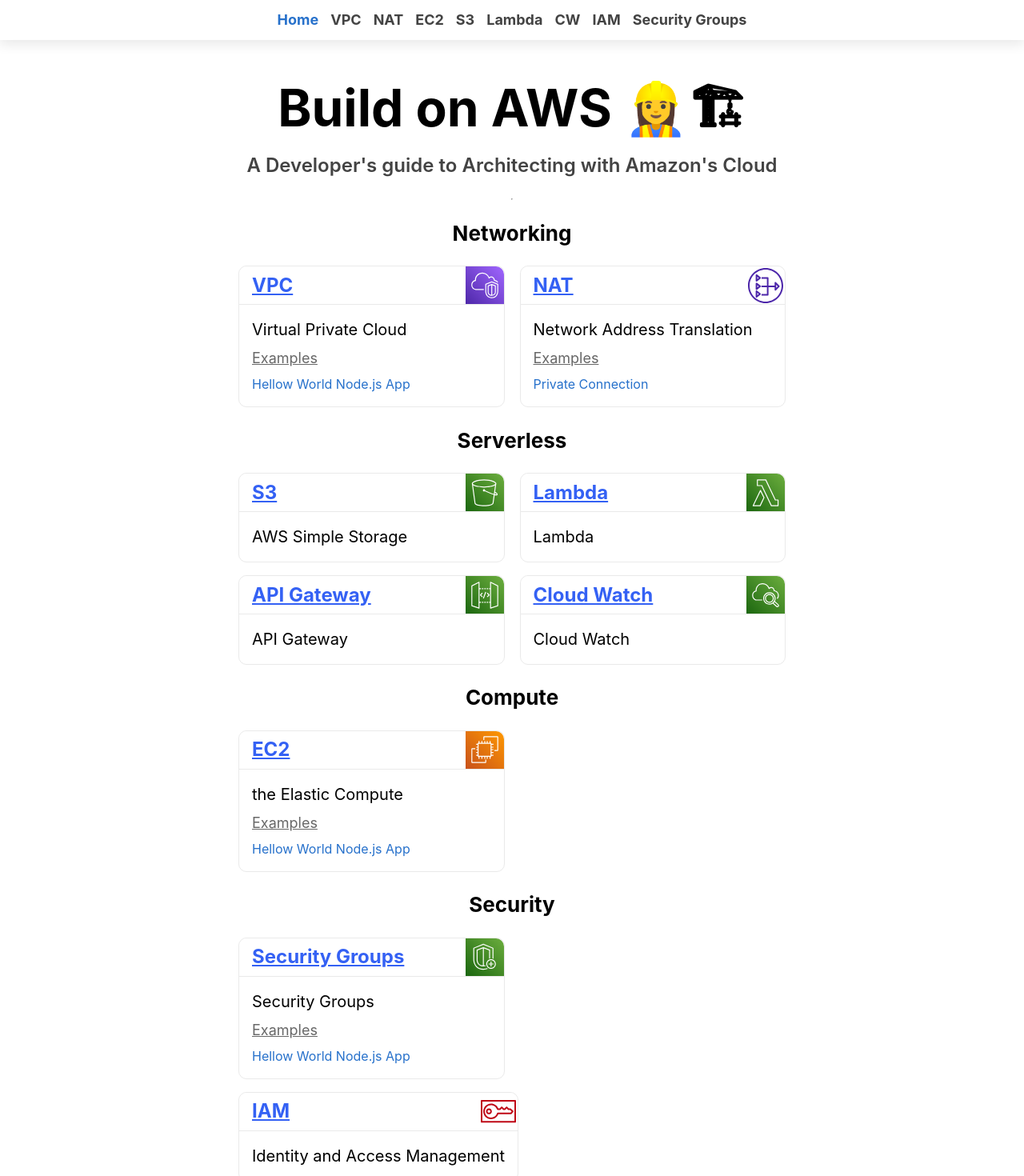
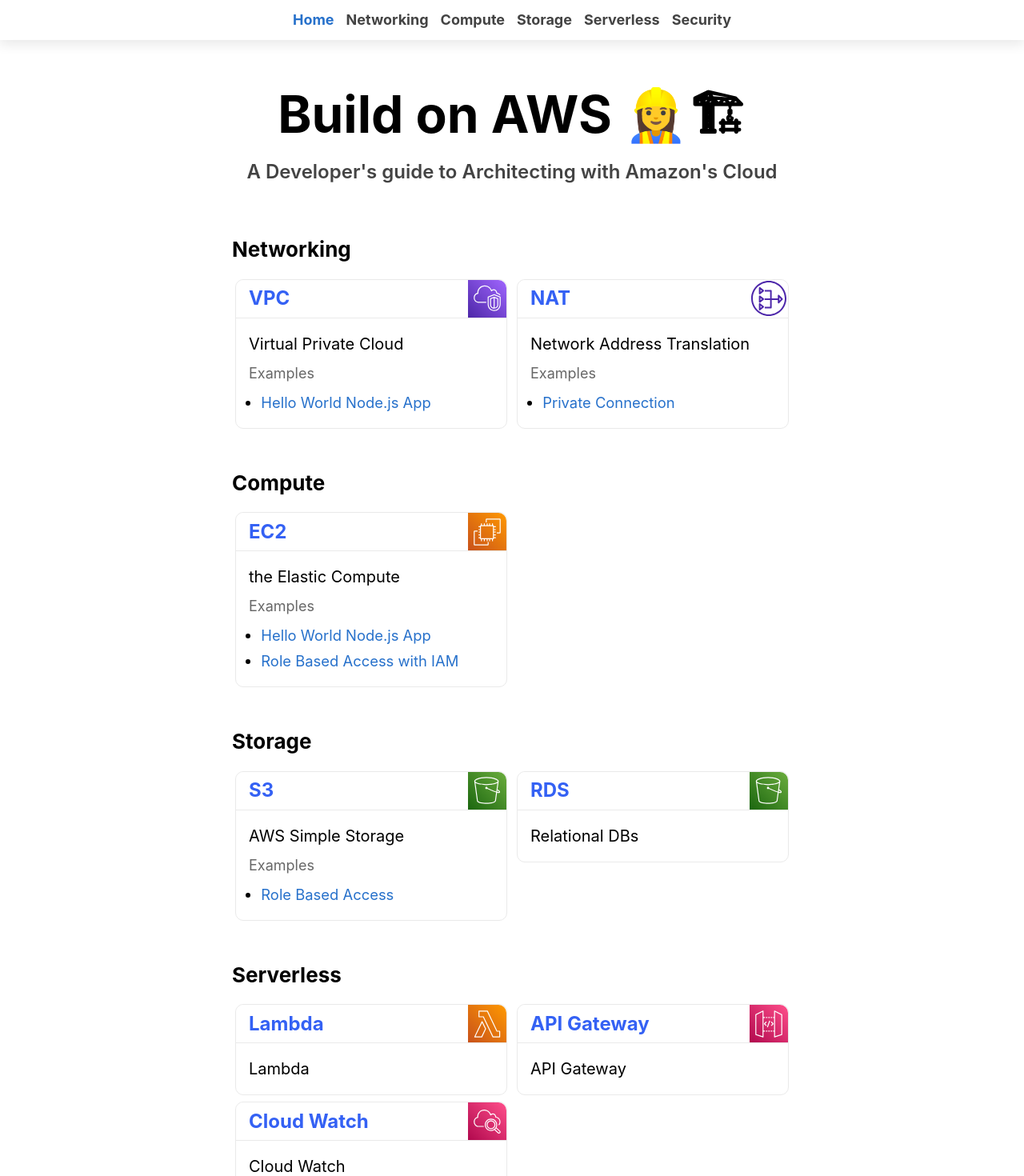
Before and after one commit to alexUXUI/build-on-aws, a Next.js app: page / in a window 1280 px wide. Shown: the top 1470 px of the page at 80% size. Built offline with nearby package versions, Linux system fonts and the light colour scheme.

Commit message:
adds role based access

```diff
--- a/components/nav.component.tsx
+++ b/components/nav.component.tsx
@@ -1,10 +1,39 @@
-import Head from "next/head";
-import Link from "next/link";
-import { EC2_ICON } from "../icons/ec2.icon";
-import { NAT_ICON } from "../icons/nat-gateway.icon";
-import { VPC_ICON } from "../icons/vpc.icon";
 import styles from "../styles/Nav.module.css";
 import { useRouter } from "next/router";
+import { useMemo } from "react";
+
+const NavItems = (selectedRoute: Function) => [
+  <div className={styles.navItem}>
+    <a href="/" className={selectedRoute("/")}>
+      <h2>Home</h2>
+    </a>
+  </div>,
+  <div className={styles.navItem}>
+    <a href="/vpc" className={selectedRoute("/vpc")}>
+      <h2>Networking</h2>
+    </a>
+  </div>,
+  <div className={styles.navItem}>
+    <a href="/nat" className={selectedRoute("/nat")}>
+      <h2>Compute</h2>
+    </a>
+  </div>,
+  <div className={styles.navItem}>
+    <a href="/ec2" className={selectedRoute("/ec2")}>
+      <h2>Storage</h2>
+    </a>
+  </div>,
+  <div className={styles.navItem}>
+    <a href="/s3" className={selectedRoute("/s3")}>
+      <h2>Serverless</h2>
+    </a>
+  </div>,
+  <div className={styles.navItem}>
+    <a href="/lambda" className={selectedRoute("/lambda")}>
+      <h2>Security</h2>
+    </a>
+  </div>,
+];
 
 export const Nav = () => {
   const router = useRouter();
@@ -13,53 +42,13 @@
     return router.pathname === route ? styles.selected : "";
   };
 
+  const items = useMemo(() => NavItems(selectedRoute), [router.pathname]);
+
   return (
     <nav className={styles.nav}>
-      <div className={styles.navItem}>
-        <a href="/" className={selectedRoute("/")}>
-          <h2>Home</h2>
-        </a>
-      </div>
-      <div className={styles.navItem}>
-        <a href="/vpc" className={selectedRoute("/vpc")}>
-          <h2>VPC</h2>
-        </a>
-      </div>
-      <div className={styles.navItem}>
-        <a href="/nat" className={selectedRoute("/nat")}>
-          <h2>NAT</h2>
-        </a>
-      </div>
-      <div className={styles.navItem}>
-        <a href="/ec2" className={selectedRoute("/ec2")}>
-          <h2>EC2</h2>
-        </a>
-      </div>
-      <div className={styles.navItem}>
-        <a href="/s3" className={selectedRoute("/s3")}>
-          <h2>S3</h2>
-        </a>
-      </div>
-      <div className={styles.navItem}>
-        <a href="/lambda" className={selectedRoute("/lambda")}>
-          <h2>Lambda</h2>
-        </a>
-      </div>
-      <div className={styles.navItem}>
-        <a href="/cloud-watch" className={selectedRoute("/cloud-watch")}>
-          <h2>CW</h2>
-        </a>
-      </div>
-      <div className={styles.navItem}>
-        <a href="/iam" className={selectedRoute("/iam")}>
-          <h2>IAM</h2>
-        </a>
-      </div>
-      <div className={styles.navItem}>
-        <a href="/iam" className={selectedRoute("/iam")}>
-          <h2>Security Groups</h2>
-        </a>
-      </div>
+      {items.map((Item, index) => (
+        <span key={index}>{Item}</span>
+      ))}
     </nav>
   );
 };
--- a/icons/cloud-watch.icon.tsx
+++ b/icons/cloud-watch.icon.tsx
@@ -15,7 +15,7 @@
           y1="100%"
           x2="100%"
           y2="0%"
-          id="linearGradient-1"
+          id="linearGradient-cw"
         >
           <stop stop-color="#B0084D" offset="0%"></stop>
           <stop stop-color="#FF4F8B" offset="100%"></stop>
@@ -30,7 +30,7 @@
       >
         <g
           id="Icon-Architecture-BG/64/Management-Governance"
-          fill="url(#linearGradient-1)"
+          fill="url(#linearGradient-cw)"
         >
           <rect id="Rectangle" x="0" y="0" width="80" height="80"></rect>
         </g>
--- a/icons/lambda.icon.tsx
+++ b/icons/lambda.icon.tsx
@@ -15,7 +15,7 @@
           y1="100%"
           x2="100%"
           y2="0%"
-          id="linearGradient-1"
+          id="linearGradient-lambda"
         >
           <stop stop-color="#C8511B" offset="0%"></stop>
           <stop stop-color="#FF9900" offset="100%"></stop>
@@ -28,7 +28,10 @@
         fill="none"
         fill-rule="evenodd"
       >
-        <g id="Icon-Architecture-BG/64/Compute" fill="url(#linearGradient-1)">
+        <g
+          id="Icon-Architecture-BG/64/Compute"
+          fill="url(#linearGradient-lambda)"
+        >
           <rect id="Rectangle" x="0" y="0" width="80" height="80"></rect>
         </g>
         <path
--- a/icons/s3.icon.tsx
+++ b/icons/s3.icon.tsx
@@ -9,13 +9,7 @@
     >
       <title>Icon-Architecture/64/Arch_Amazon-Simple-Storage-Service_64</title>
       <defs>
-        <linearGradient
-          x1="0%"
-          y1="100%"
-          x2="100%"
-          y2="0%"
-          id="linearGradient-1"
-        >
+        <linearGradient x1="0%" y1="100%" x2="100%" y2="0%" id="s3-gradient">
           <stop stop-color="#1B660F" offset="0%"></stop>
           <stop stop-color="#6CAE3E" offset="100%"></stop>
         </linearGradient>
@@ -27,7 +21,7 @@
         fill="none"
         fill-rule="evenodd"
       >
-        <g id="Rectangle" fill="url(#linearGradient-1)">
+        <g id="Rectangle" fill="url(#s3-gradient)">
           <rect x="0" y="0" width="80" height="80"></rect>
         </g>
         <g
--- a/icons/security-group.icon.tsx
+++ b/icons/security-group.icon.tsx
@@ -15,7 +15,7 @@
           y1="100%"
           x2="100%"
           y2="0%"
-          id="linearGradient-1"
+          id="linearGradient-sg"
         >
           <stop stop-color="#BD0816" offset="0%"></stop>
           <stop stop-color="#FF5252" offset="100%"></stop>
@@ -30,7 +30,7 @@
       >
         <g
           id="Icon-Architecture-BG/64/Security-Identity-Compliance"
-          fill="url(#linearGradient-1)"
+          fill="url(#linearGradient-sg)"
         >
           <rect id="Rectangle" x="0" y="0" width="80" height="80"></rect>
         </g>
--- a/pages/ec2.tsx
+++ b/pages/ec2.tsx
@@ -23,7 +23,9 @@
               Images. These specify the OS and the instance type. There are
               instance types for all needs. T2 Micro instances are the smallest.
               T2 Medium instances are the middle. T2 Large instances are the
-              largest.
+              largest. Cluster placement group for low latecy HPC, partition for
+              semi-ditributed, and spread for every instance is on its own
+              hardware.
             </p>
           </div>
           <hr />
@@ -50,6 +52,7 @@
               <li>AWS Payment Plans: Spot instance, reserve instance, etc</li>
               <li>Auto Scaling and its policies</li>
               <li>Nature of the Workload: schedule, cant fail, etc.</li>
+              <li>Placement groups. Cluster, Partition, Spread</li>
             </ul>
           </div>
           <div style={{ width: "100%" }}>
--- a/pages/index.tsx
+++ b/pages/index.tsx
@@ -26,8 +26,6 @@
           A Developer's guide to Architecting with Amazon's Cloud
         </h2>
 
-        <hr />
-
         <h1 className={styles.category}>Networking</h1>
         <div className={styles.grid}>
           <div className={styles.card}>
@@ -40,9 +38,13 @@
             <div className={styles.content}>
               <p>Virtual Private Cloud</p>
               <h3>Examples</h3>
-              <Link href="/examples/hello-world-node">
-                Hellow World Node.js App
-              </Link>
+              <ul>
+                <li>
+                  <Link href="/examples/hello-world-node">
+                    Hello World Node.js App
+                  </Link>
+                </li>
+              </ul>
             </div>
           </div>
 
@@ -56,12 +58,42 @@
             <div className={styles.content}>
               <p>Network Address Translation</p>
               <h3>Examples</h3>
-              <Link href="/private">Private Connection</Link>
+              <ul>
+                <li>
+                  <Link href="/private">Private Connection</Link>
+                </li>
+              </ul>
             </div>
           </div>
         </div>
-
-        <h1 className={styles.category}>Serverless</h1>
+        <h1 className={styles.category}>Compute</h1>
+        <div className={styles.grid}>
+          <div className={styles.card}>
+            <div className={styles.header}>
+              <a href="/ec2">
+                <h2>EC2</h2>
+              </a>
+              <EC2_ICON />
+            </div>
+            <div className={styles.content}>
+              <p>the Elastic Compute</p>
+              <h3>Examples</h3>
+              <ul>
+                <li>
+                  <Link href="/examples/hello-world-node">
+                    Hello World Node.js App
+                  </Link>
+                </li>
+                <li>
+                  <Link href="/examples/role-based-access">
+                    Role Based Access with IAM
+                  </Link>
+                </li>
+              </ul>
+            </div>
+          </div>
+        </div>
+        <h1 className={styles.category}>Storage</h1>
         <div className={styles.grid}>
           <div className={styles.card}>
             <div className={styles.header}>
@@ -72,9 +104,30 @@
             </div>
             <div className={styles.content}>
               <p>AWS Simple Storage</p>
+              <h3>Examples</h3>
+              <ul>
+                <li>
+                  <Link href="/examples/role-based-access">
+                    Role Based Access
+                  </Link>
+                </li>
+              </ul>
             </div>
           </div>
-
+          <div className={styles.card}>
+            <div className={styles.header}>
+              <a href="/nat">
+                <h2>RDS</h2>
+              </a>
+              <S3_ICON />
+            </div>
+            <div className={styles.content}>
+              <p>Relational DBs</p>
+            </div>
+          </div>
+        </div>
+        <h1 className={styles.category}>Serverless</h1>
+        <div className={styles.grid}>
           <div className={styles.card}>
             <div className={styles.header}>
               <a href="/nat">
@@ -111,26 +164,6 @@
             </div>
           </div>
         </div>
-
-        <h1 className={styles.category}>Compute</h1>
-        <div className={styles.grid}>
-          <div className={styles.card}>
-            <div className={styles.header}>
-              <a href="/ec2">
-                <h2>EC2</h2>
-              </a>
-              <EC2_ICON />
-            </div>
-            <div className={styles.content}>
-              <p>the Elastic Compute</p>
-              <h3>Examples</h3>
-              <Link href="/examples/hello-world-node">
-                Hellow World Node.js App
-              </Link>
-            </div>
-          </div>
-        </div>
-
         <h1 className={styles.category}>Security</h1>
         <div className={styles.grid}>
           <div className={styles.card}>
@@ -144,7 +177,7 @@
               <p>Security Groups</p>
               <h3>Examples</h3>
               <Link href="/examples/hello-world-node">
-                Hellow World Node.js App
+                Hello World Node.js App
               </Link>
             </div>
           </div>
@@ -157,6 +190,14 @@
             </div>
             <div className={styles.content}>
               <p>Identity and Access Management</p>
+              <h3>Examples</h3>
+              <ul>
+                <li>
+                  <Link href="/examples/role-based-access">
+                    Role Based Access with IAM using EC2 and S3
+                  </Link>
+                </li>
+              </ul>
             </div>
           </div>
         </div>
--- a/styles/Home.module.css
+++ b/styles/Home.module.css
@@ -62,9 +62,7 @@
 }
 
 .category {
-  /* text-decoration: underline; */
   color: black;
-  /* font-family: Geneva, Verdana, sans-serif; */
   font-size: 26px;
 }
 
@@ -87,13 +85,17 @@
   flex-wrap: wrap;
 }
 
+.main h1:not(:first-child) {
+  align-self: flex-start;
+}
+
 .card {
   text-align: left;
   border: 1px solid #eaeaea;
   border-radius: 10px;
   transition: color 0.15s ease, border-color 0.15s ease;
-  min-width: 47.5%;
-  margin: 0.5rem;
+  width: 340px;
+  margin: 0.25rem;
 }
 
 .card:hover,
@@ -106,12 +108,10 @@
   margin: 10 0 1rem 0;
   font-size: 1.5rem;
   color: #3461f4;
-  text-decoration: underline;
 }
 
 .card h3 {
   margin: 10px 0 10px 0;
-  text-decoration: underline;
   color: #676767;
   font-weight: 400;
   font-size: 18px;
@@ -121,6 +121,11 @@
   margin: 0;
   font-size: 1.25rem;
   line-height: 1.5;
+}
+
+.card li {
+  margin: 0;
+  padding: 0;
 }
 
 .header {
--- a/styles/Nav.module.css
+++ b/styles/Nav.module.css
@@ -10,6 +10,9 @@
   box-shadow: 0px 5px 14px 1px #eaeaea;
   position: fixed;
   flex-wrap: wrap;
+  top: 0;
+  left: 0;
+  z-index: 2;
 }
 
 .selected {
--- a/styles/globals.css
+++ b/styles/globals.css
@@ -2,10 +2,16 @@
 body,
 ol,
 ul {
-  padding: 0;
-  margin: 0;
   font-family: -apple-system, BlinkMacSystemFont, Segoe UI, Roboto, Oxygen,
     Ubuntu, Cantarell, Fira Sans, Droid Sans, Helvetica Neue, sans-serif;
+}
+
+hr {
+  border: none;
+  height: 1px;
+  background: rgb(223, 223, 223);
+  width: 100%;
+  margin: 2rem 0 1rem 0;
 }
 
 main {
@@ -20,6 +26,12 @@
   margin: auto;
 }
 
+li,
+p {
+  font-size: 1.15rem;
+  line-height: 2rem !important;
+}
+
 h1,
 h2,
 h3,
@@ -27,6 +39,10 @@
 h5,
 h6 {
   display: block;
+}
+
+h1 {
+  margin-top: 3rem;
 }
 
 a {
@@ -59,4 +75,6 @@
 
 li {
   line-height: 2rem;
+  max-width: 90%;
+  margin: 1rem 0 0 0.5rem;
 }
```
Also changed, not shown: pages/examples/hello-world-node.tsx (+39 -5 lines), pages/examples/role-based-access.tsx (added, +56 -0 lines), public/diagrams/AWS-EC2-IAM-S3.png (added), public/diagrams/role-based-access.png (added).
